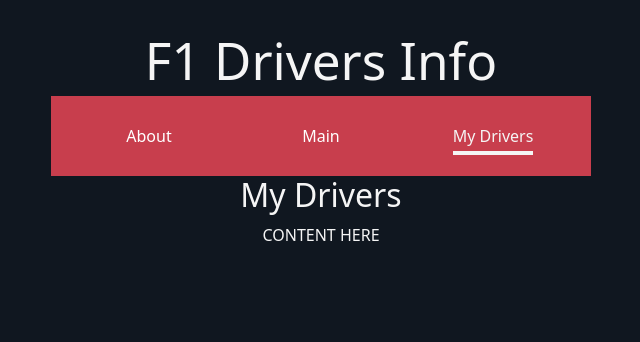
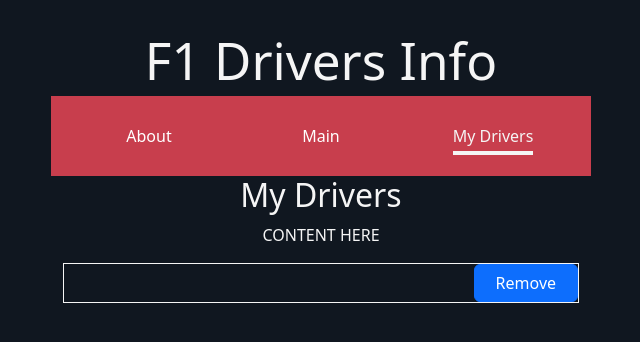
Before and after one commit to BenjaminGohPS/F1-drivers-app, a React (Vite) app: page /mydrivers in a window 1280 px wide. Shown: the top 342 px of the page, without its empty margins (319-959 px from the left). Built offline with nearby package versions, Linux system fonts and the light colour scheme.

Commit message:
working on display format at My Driver page

```diff
--- a/src/components/Drivers.jsx
+++ b/src/components/Drivers.jsx
@@ -8,10 +8,13 @@ const Drivers = (props) => {
   return (
     <>
       <div className={`row ${styles.drivers}`} key={props.key}>
+        <div className="col-sm">{props.givenName}</div>
         <div className="col-sm">{props.familyName}</div>
-        <div className='col-sm'>{props.dob}</div>
-        <div className='col-sm'>{props.nationality}</div>
-        <button className='col-sm'>Add</button>
+        <div className="col-sm">{props.dob}</div>
+        <div className="col-sm">{props.nationality}</div>
+        <button type="button" className="col-sm btn btn-primary">
+          Add
+        </button>
       </div>
     </>
   );
--- a/src/index.css
+++ b/src/index.css
@@ -54,7 +54,8 @@ button {
   transition: border-color 0.25s;
 }
 button:hover {
-  border-color: #646cff; /* button hover color*/
+  /* border-color: #646cff; */
+  border-color: #F4b860
 }
 button:focus,
 button:focus-visible {
--- a/src/pages/Main.jsx
+++ b/src/pages/Main.jsx
@@ -1,9 +1,10 @@
 import { useQuery, useQueryClient } from "@tanstack/react-query";
-import React from "react";
+import React, { useState } from "react";
 import Drivers from "../components/Drivers";
 
 const Main = () => {
   const queryClient = useQueryClient();
+  // const [drivers, setDrivers] = useState([]);
 
   const getData = async () => {
     const res = await fetch("http://ergast.com/api/f1/drivers.json");
@@ -14,7 +15,67 @@ const Main = () => {
 
     const data = await res.json();
     const a = Object.keys(data).map((key) => data[key]);
-    // a is an array of KVP. so need to do .map?
+
+    const b = a[0].DriverTable.Drivers;
+
+    return b;
+  };
+
+  const query = useQuery({
+    queryKey: ["drivers"],
+    queryFn: getData,
+  });
+
+  // const addData = (event) => {
+  //   setDrivers((prevState) => [
+  //     ...prevState,
+  //     {
+  //       id: item.driverId,
+  //       givenName: item.givenName,
+  //       familyName: item.familyName,
+  //       dob: item.dateOfBirth,
+  //       nationality: item.nationality,
+  //     },
+  //   ]);
+  // };
+
+  return (
+    <div className="container">
+      <div className="row">
+        <h2>Info on the fastest drivers on the planet!</h2>
+      </div>
+      <br />
+
+      <div className="row">
+        <div className="col-md">Given Name</div>
+        <div className="col-md">Family Name</div>
+        <div className="col-md">Date of Birth</div>
+        <div className="col-md">Nationality</div>
+        <div className="col-md">Add to My Drivers</div>
+
+        {query.isSuccess &&
+          query.data.map((item) => {
+            return (
+              <Drivers
+                key={item.driverId}
+                id={item.driverId}
+                givenName={item.givenName}
+                familyName={item.familyName}
+                dob={item.dateOfBirth}
+                nationality={item.nationality}
+              />
+            );
+          })}
+      </div>
+    </div>
+  );
+};
+
+export default Main;
+
+/* WORKINGS
+
+ // a is an array of KVP. so need to do .map?
 
     // b onwards need to .map, then extract and repeat.
     // const b = Object.keys(a).map((key) => a[key]);
@@ -32,61 +93,7 @@ const Main = () => {
 
     // console.log(a[0]);
     // console.log(a[0].DriverTable.Drivers);
-    const b = a[0].DriverTable.Drivers;
 
-    return b;
+   // console.log(a[0].DriverTable.Drivers.length); // 30
 
-    // console.log(a[0].DriverTable.Drivers.length); // 30
-    //   const for_loop = [];
-    //   for (i = 0; i < a[0].DriverTable.Drivers.length; i++) {
-    //     for_loop.push(<li>{a[0].DriverTable.Drivers[i].driverId}</li>);
-    //   }
-    //   getData();
-    //   return (
-    //     <div>
-    //       <center>
-    //         <h1>Hello Ninja!</h1>
-    //       </center>
-    //       {for_loop}
-    //     </div>
-    //   );
-  };
-
-  const query = useQuery({
-    queryKey: ["drivers"],
-    queryFn: getData,
-  });
-
-  return (
-    <div className="container">
-      <div className="row">
-        <h2>Info on the fastest drivers on the planet!</h2>
-      </div>
-      <br />
-
-      <div className="row">
-
-            <div className="col-md">Family Name</div>
-            <div className="col-md">Date of Birth</div>
-            <div className="col-md">Nationality</div>
-
-
-          {query.isSuccess &&
-            query.data.map((item) => {
-              return (
-                <Drivers
-                  key={item.driverId}
-                  id={item.driverId}
-                  familyName={item.familyName}
-                  dob={item.dateOfBirth}
-                  nationality={item.nationality}
-                />
-              );
-            })}
-
-      </div>
-    </div>
-  );
-};
-
-export default Main;
+*/
--- a/src/pages/MyDrivers.jsx
+++ b/src/pages/MyDrivers.jsx
@@ -1,6 +1,10 @@
+import { useQueryClient } from "@tanstack/react-query";
 import React from "react";
+import styles from "../components/Drivers.module.css";
 
-const MyDrivers = () => {
+const MyDrivers = (props) => {
+  const queryClient = useQueryClient();
+
   return (
     <div className="container">
       <div className="row">
@@ -9,11 +13,19 @@ const MyDrivers = () => {
       <div className="row">
         <div className="col-md-1"></div>
         <div className="col-md-10">
-        <p>
-          CONTENT HERE
-        </p>
+          <p>CONTENT HERE</p>
         </div>
         <div className="col-md-1"></div>
+      </div>
+
+      <div className={`row ${styles.drivers}`} key={props.key}>
+        <div className="col-sm">{props.givenName}</div>
+        <div className="col-sm">{props.familyName}</div>
+        <div className="col-sm">{props.dob}</div>
+        <div className="col-sm">{props.nationality}</div>
+        <button type="button" className="col-sm btn btn-primary">
+          Remove
+        </button>
       </div>
     </div>
   );
```
Lines whose indentation alone changed are shown as unchanged.
